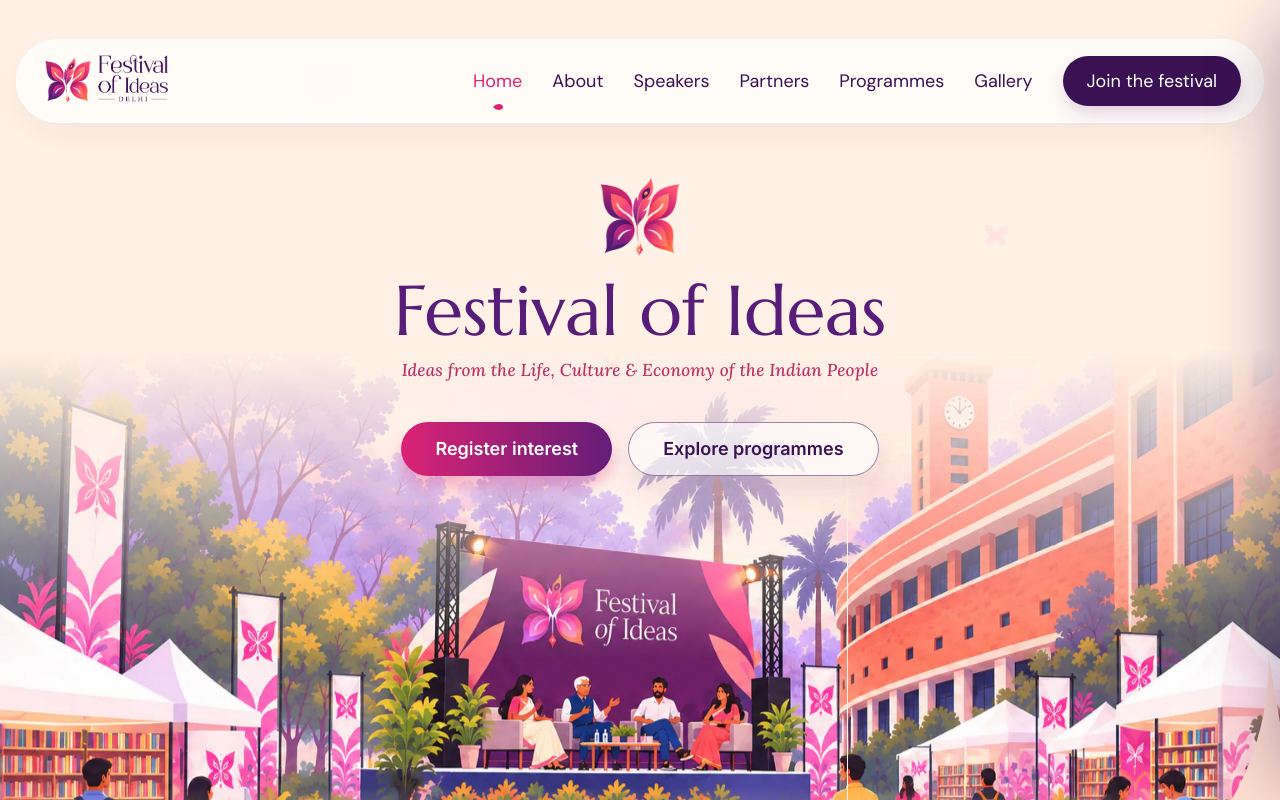
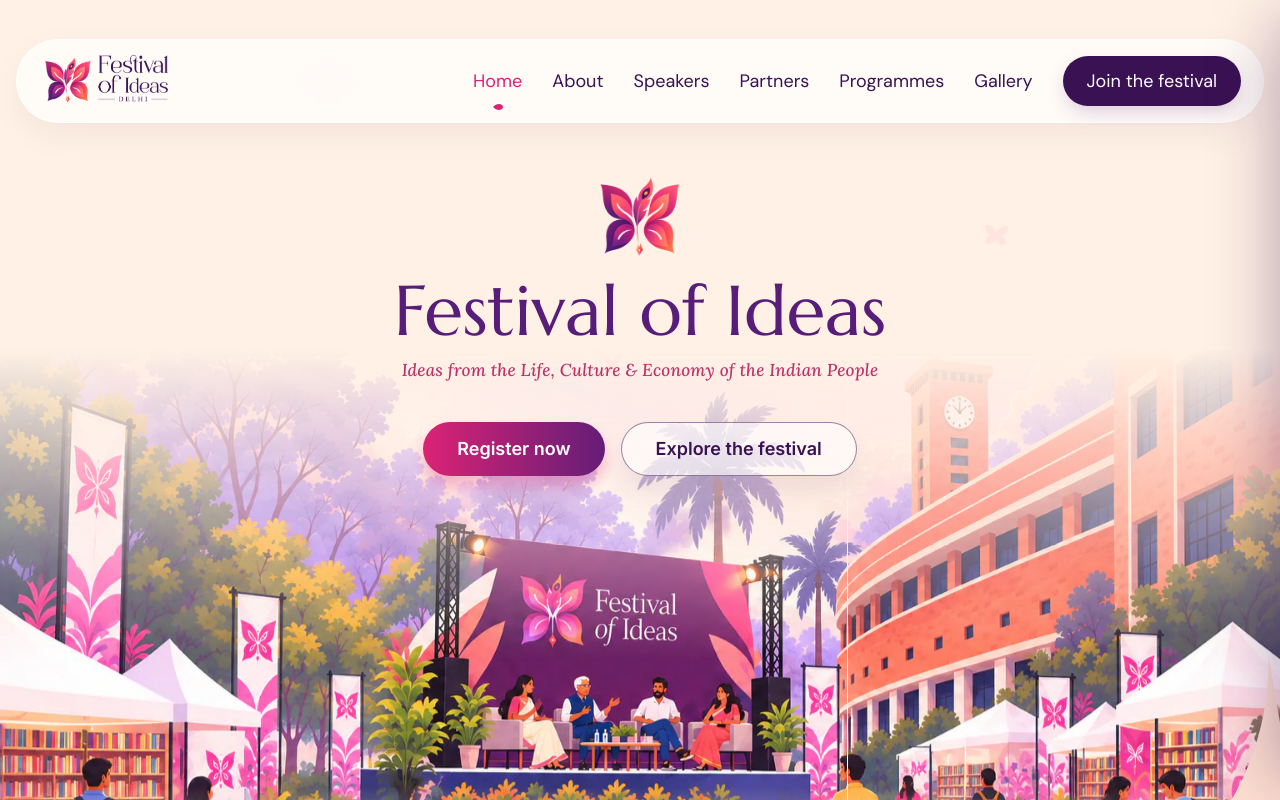
Before and after one commit to Festival-of-Ideas/foi-website, a Next.js app: page / in a window 1280 px wide. Shown: the top 800 px of the page. Built offline with nearby package versions, Linux system fonts and the light colour scheme.

Commit message:
Rename hero buttons to Register now / Explore the festival

```diff
--- a/app/page.js
+++ b/app/page.js
@@ -66,8 +66,8 @@ export default function Home() {
           <h1>Festival of Ideas</h1>
           <p className="hero-tagline">Ideas from the Life, Culture &amp; Economy of the Indian People</p>
           <div className="hero-ctas">
-            <FlyLink className="btn-primary" href="/attendees">Register interest</FlyLink>
-            <FlyLink className="btn-ghost" href="/programmes">Explore programmes</FlyLink>
+            <FlyLink className="btn-primary" href="/attendees">Register now</FlyLink>
+            <FlyLink className="btn-ghost" href="/programmes">Explore the festival</FlyLink>
           </div>
         </div>
         <div className="hero-art" aria-hidden="true">
```
